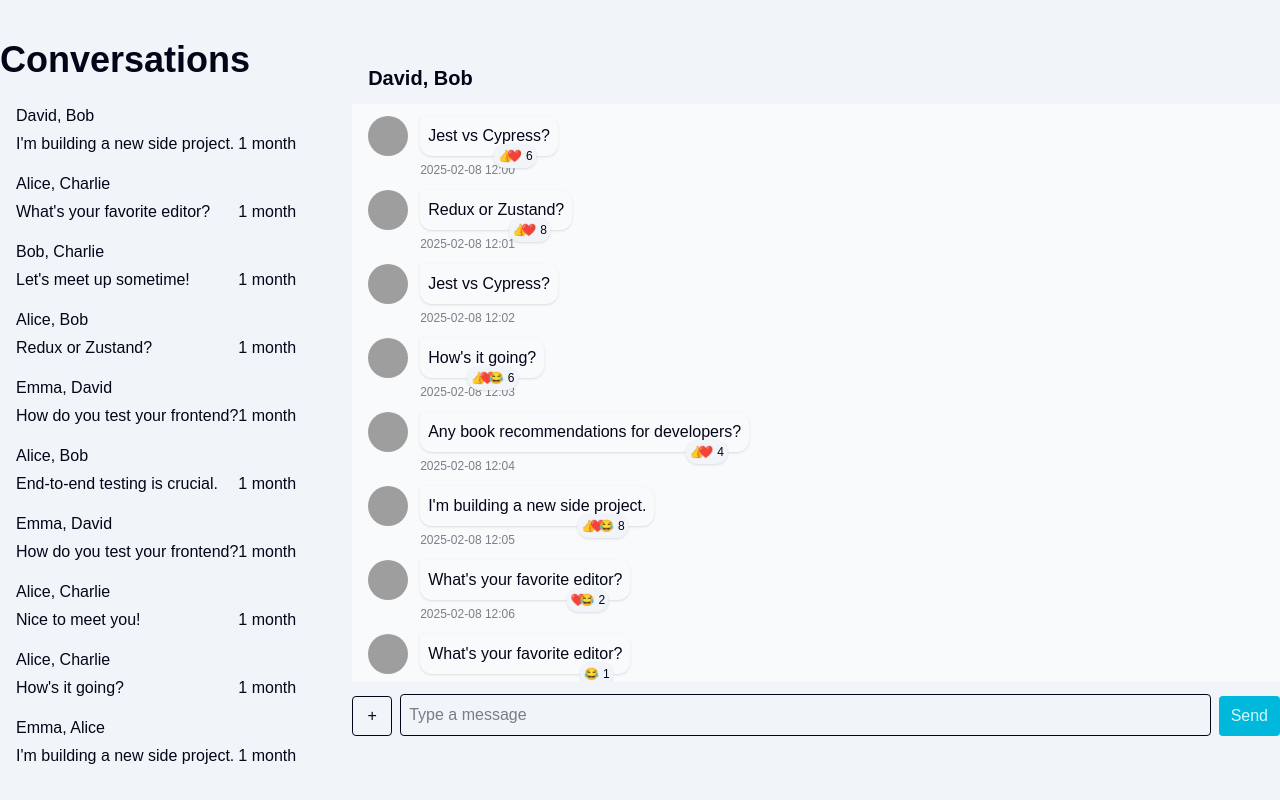
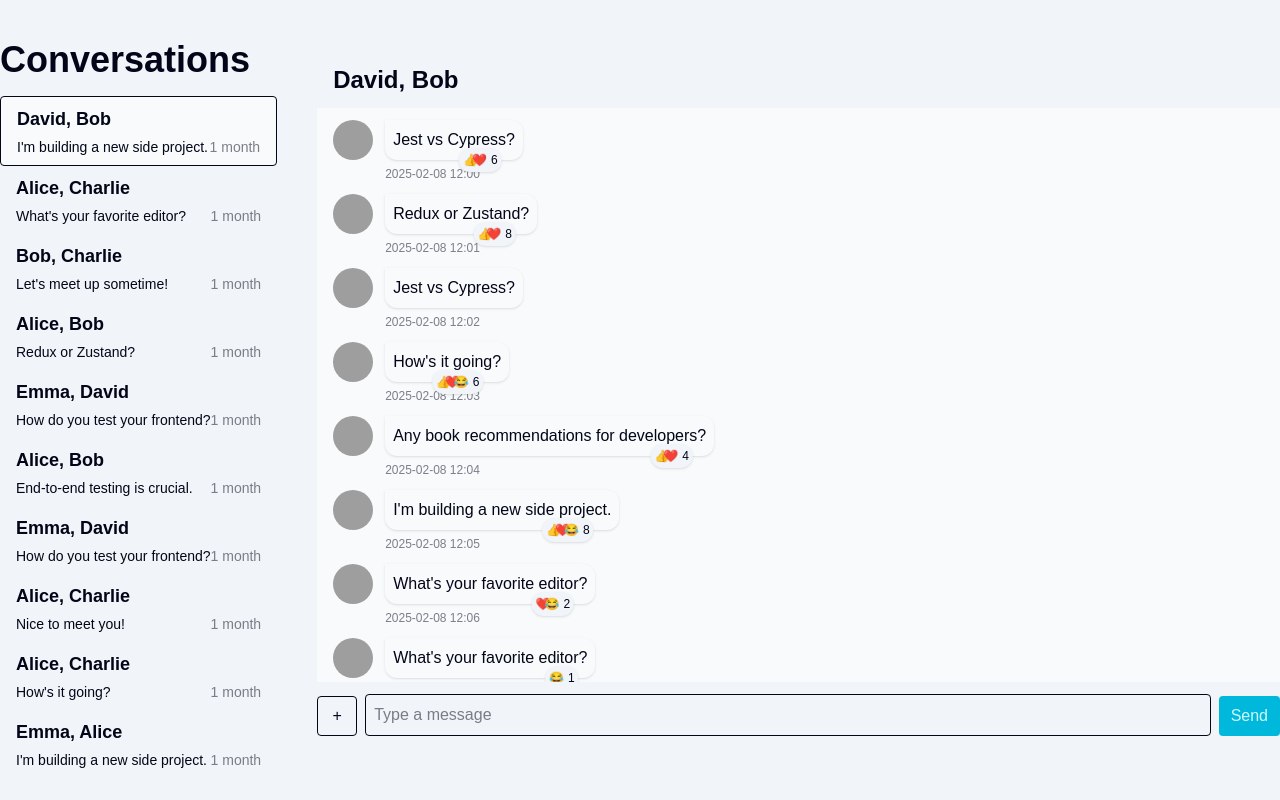
Before and after one commit to rainforest-dev/meepshop-frontend-homework, a Next.js app: page /conversations/1 in a window 1280 px wide. Built offline with nearby package versions, Linux system fonts and the light colour scheme; grey boxes are pictures that could not be loaded.

Commit message:
feat: enhance Conversations and ConversationItem components with active state management, update MessageHeader styles, and improve global heading styles

```diff
--- a/src/app/Conversations.tsx
+++ b/src/app/Conversations.tsx
@@ -3,13 +3,17 @@
 import { ConversationItem } from "@/components";
 import { useGetConversationsQuery } from "@/store/services";
 
-export default function Conversations() {
+export default function Conversations({ id }: { id?: number }) {
   const { data: conversations } = useGetConversationsQuery();
 
   return (
     <ul>
       {conversations?.map((conversation) => (
-        <ConversationItem key={conversation.id} {...conversation} />
+        <ConversationItem
+          key={conversation.id}
+          {...conversation}
+          isActive={id === conversation.id}
+        />
       ))}
     </ul>
   );
--- a/src/app/conversations/[id]/MessageHeader.tsx
+++ b/src/app/conversations/[id]/MessageHeader.tsx
@@ -7,7 +7,7 @@ export default function MessageHeader({ id }: { id: number }) {
   const title = conversation?.participants.map((p) => p.user).join(", ");
   return (
     <div className="flex items-center justify-between">
-      <h2 className="text-xl font-bold">{title}</h2>
+      <h2>{title}</h2>
     </div>
   );
 }
--- a/src/app/globals.css
+++ b/src/app/globals.css
@@ -48,6 +48,12 @@ body {
   h1 {
     @apply text-4xl font-bold;
   }
+  h2 {
+    @apply text-2xl font-bold;
+  }
+  h3 {
+    @apply text-lg font-bold;
+  }
 }
 
 @utility flex-center {
--- a/src/app/page.tsx
+++ b/src/app/page.tsx
@@ -1,10 +1,16 @@
 import Conversations from "./Conversations";
 
-export default async function Home() {
+export default async function Home({
+  params,
+}: {
+  params: Promise<{ id?: string }>;
+}) {
+  const { id: _id } = await params;
+  const id = _id ? Number(_id) : undefined;
   return (
     <div className="flex flex-col gap-4">
       <h1>Conversations</h1>
-      <Conversations />
+      <Conversations id={id} />
     </div>
   );
 }
--- a/src/components/ConversationItem.tsx
+++ b/src/components/ConversationItem.tsx
@@ -2,13 +2,18 @@ import type { IConversation } from "@/types/api";
 import { DATETIME_FORMAT } from "@/utils";
 import { format, formatDistanceToNowStrict } from "date-fns";
 import NextLink from "next/link";
+
+interface IProps extends IConversation {
+  isActive?: boolean;
+}
 
 export default function ConversationItem({
   id,
   participants,
   lastMessage,
   timestamp,
-}: IConversation) {
+  isActive = false,
+}: IProps) {
   const title = participants.map((participant) => participant.user).join(", ");
   const date = new Date(timestamp);
 
@@ -16,12 +21,19 @@ export default function ConversationItem({
     <li>
       <NextLink
         href={`/conversations/${id}`}
-        className="flex flex-col gap-1 px-4 py-2 rounded hover:bg-background-higher"
+        data-active={isActive}
+        className="flex flex-col gap-1 px-4 py-2 rounded
+                    hover:bg-background-higher
+                    data-[active=true]:bg-background-higher data-[active=true]:border"
       >
-        <h2>{title}</h2>
-        <p className="flex justify-between">
+        <h3 className="">{title}</h3>
+        <p className="flex justify-between items-end text-sm">
           {lastMessage}
-          <time dateTime={format(date, DATETIME_FORMAT)}>
+          <time
+            dateTime={format(date, DATETIME_FORMAT)}
+            title={format(date, DATETIME_FORMAT)}
+            className="text-foreground/50"
+          >
             {formatDistanceToNowStrict(date)}
           </time>
         </p>
```
